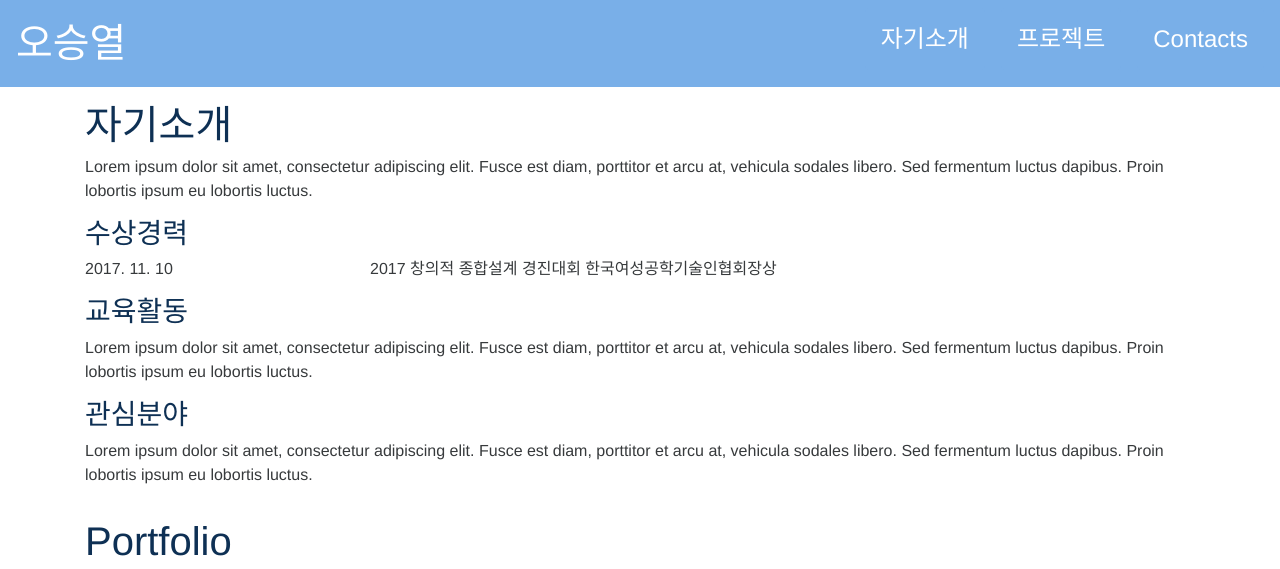
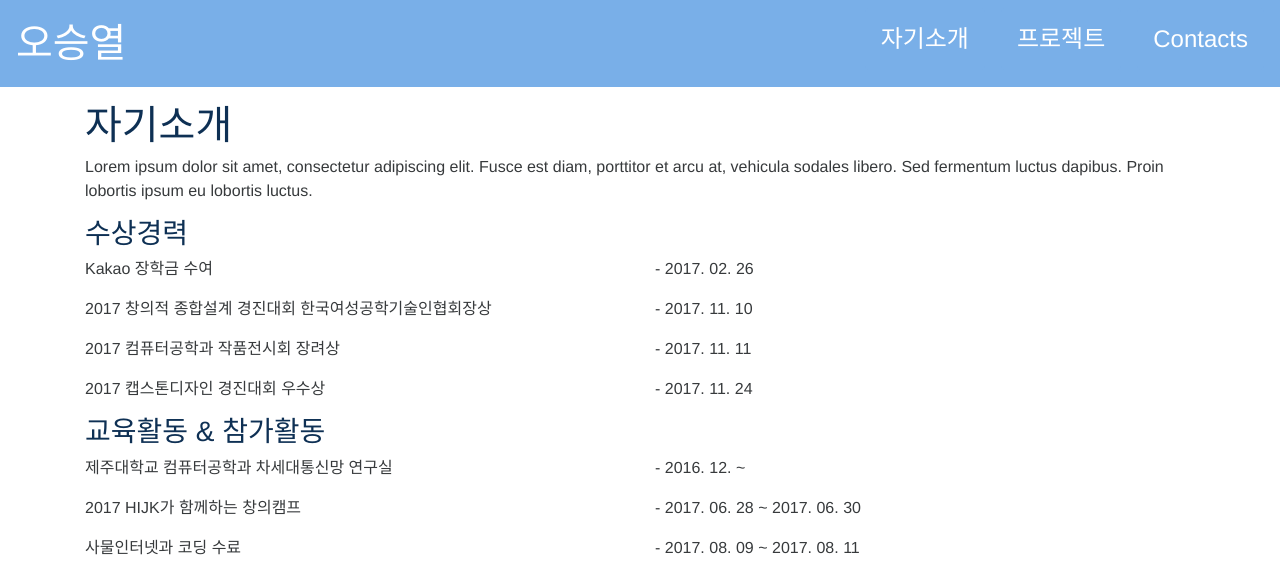
Before and after one commit to seung-yeol/seung-yeol.github.io, a Jekyll site: the page built from index.html, in a window 1280 px wide and 1400 px high, scrolled down 499 px, cut to the strip 0-569 px from the top of the window. Built offline with Jekyll 4.4.1, drawn with Linux system fonts in a browser that asks for light colours; nearby versions of some CDN libraries; some of the changed text lies outside the part shown.

Commit message:
교육활동 참가활동

```diff
--- a/_includes/about.html
+++ b/_includes/about.html
@@ -13,22 +13,118 @@
         <div class="col-md-12">
             <h3>수상경력</h3>
         </div>
-        <div class="col-sd-12 col-md-3">
-            <p>2017. 11. 10</p>
+
+        <div class="col-sd-12 col-md-6">
+            <p> Kakao 장학금 수여</p>
         </div>
-        <div class="col-sd-12 col-md-9">
-            <p>2017 창의적 종합설계 경진대회 한국여성공학기술인협회장상</p>
+        <div class="col-sd-12 col-md-6">
+            <p> - 2017. 02. 26</p>
         </div>
 
+        <div class="col-sd-12 col-md-6">
+            <p> 2017 창의적 종합설계 경진대회 한국여성공학기술인협회장상</p>
+        </div>
+        <div class="col-sd-12 col-md-6">
+            <p> - 2017. 11. 10</p>
+        </div>
+
+        <div class="col-sd-12 col-md-6">
+            <p> 2017 컴퓨터공학과 작품전시회 장려상</p>
+        </div>
+        <div class="col-sd-12 col-md-6">
+            <p> - 2017. 11. 11</p>
+        </div>
+
+        <div class="col-sd-12 col-md-6">
+            <p> 2017 캡스톤디자인 경진대회 우수상</p>
+        </div>
+        <div class="col-sd-12 col-md-6">
+            <p> - 2017. 11. 24</p>
+        </div>
+
+
         <div class="col-md-12">
-            <h3>교육활동</h3>
+            <h3>교육활동 & 참가활동</h3>
         </div>
-        <div class="col-md-12">
-            <p>
-                Lorem ipsum dolor sit amet, consectetur adipiscing elit. Fusce est diam, porttitor et arcu at, vehicula
-                sodales libero. Sed fermentum luctus dapibus. Proin lobortis ipsum eu lobortis luctus.
-            </p>
+
+        <div class="col-sd-12 col-md-6">
+            <p> 제주대학교 컴퓨터공학과 차세대통신망 연구실</p>
         </div>
+        <div class="col-sd-12 col-md-6">
+            <p> - 2016. 12. ~ </p>
+        </div>
+
+        <div class="col-sd-12 col-md-6">
+            <p> 2017 HIJK가 함께하는 창의캠프</p>
+        </div>
+        <div class="col-sd-12 col-md-6">
+            <p> - 2017. 06. 28 ~ 2017. 06. 30</p>
+        </div>
+
+        <div class="col-sd-12 col-md-6">
+            <p> 사물인터넷과 코딩 수료</p>
+        </div>
+        <div class="col-sd-12 col-md-6">
+            <p> - 2017. 08. 09 ~ 2017. 08. 11</p>
+        </div>
+
+        <div class="col-sd-12 col-md-6">
+            <p> 아두이노 - 드론 창의 인재 아카데미 수료</p>
+        </div>
+        <div class="col-sd-12 col-md-6">
+            <p> - 2017. 08. 17 ~ 2017. 08. 19</p>
+        </div>
+
+        <div class="col-sd-12 col-md-6">
+            <p> 스마트관광 ICT 융합 기술코스 & 디자인코스 수료</p>
+        </div>
+        <div class="col-sd-12 col-md-6">
+            <p> - 2017. 09 ~ 2017. 12</p>
+        </div>
+
+        <div class="col-sd-12 col-md-6">
+            <p> SW개발자를 위한 멀티디바이스 UI/UX 수료</p>
+        </div>
+        <div class="col-sd-12 col-md-6">
+            <p> - 2017. 09. 08 ~ 2017. 09. 17</p>
+        </div>
+
+        <div class="col-sd-12 col-md-6">
+            <p> KT 스마트관광 빅데이터 과정 수료</p>
+        </div>
+        <div class="col-sd-12 col-md-6">
+            <p> - 2017. 09. 22 ~ 2017. 09. 28</p>
+        </div>
+
+        <div class="col-sd-12 col-md-6">
+            <p> 2017 공학페스티벌 참가</p>
+        </div>
+        <div class="col-sd-12 col-md-6">
+            <p> - 2017. 11. 09 ~ 2017. 11. 10</p>
+        </div>
+
+        <div class="col-sd-12 col-md-6">
+            <p> 2017 TBM 창업캠프 참가</p>
+        </div>
+        <div class="col-sd-12 col-md-6">
+            <p> - 2017. 11. 24 ~ 2017. 11. 26</p>
+        </div>
+
+        <div class="col-sd-12 col-md-6">
+            <p> 학과 연계 Kakao 현장실습</p>
+        </div>
+        <div class="col-sd-12 col-md-6">
+            <p> - 2018. 01. 03 ~ 2017. 01. 31</p>
+        </div>
+
+        <div class="col-sd-12 col-md-6">
+            <p> International Capstone D-CAMP 참가</p>
+        </div>
+        <div class="col-sd-12 col-md-6">
+            <p> - 2018. 02. 05 ~ 2017. 02. 09</p>
+        </div>
+
+
 
         <div class="col-md-12">
             <h3>관심분야</h3>
```
